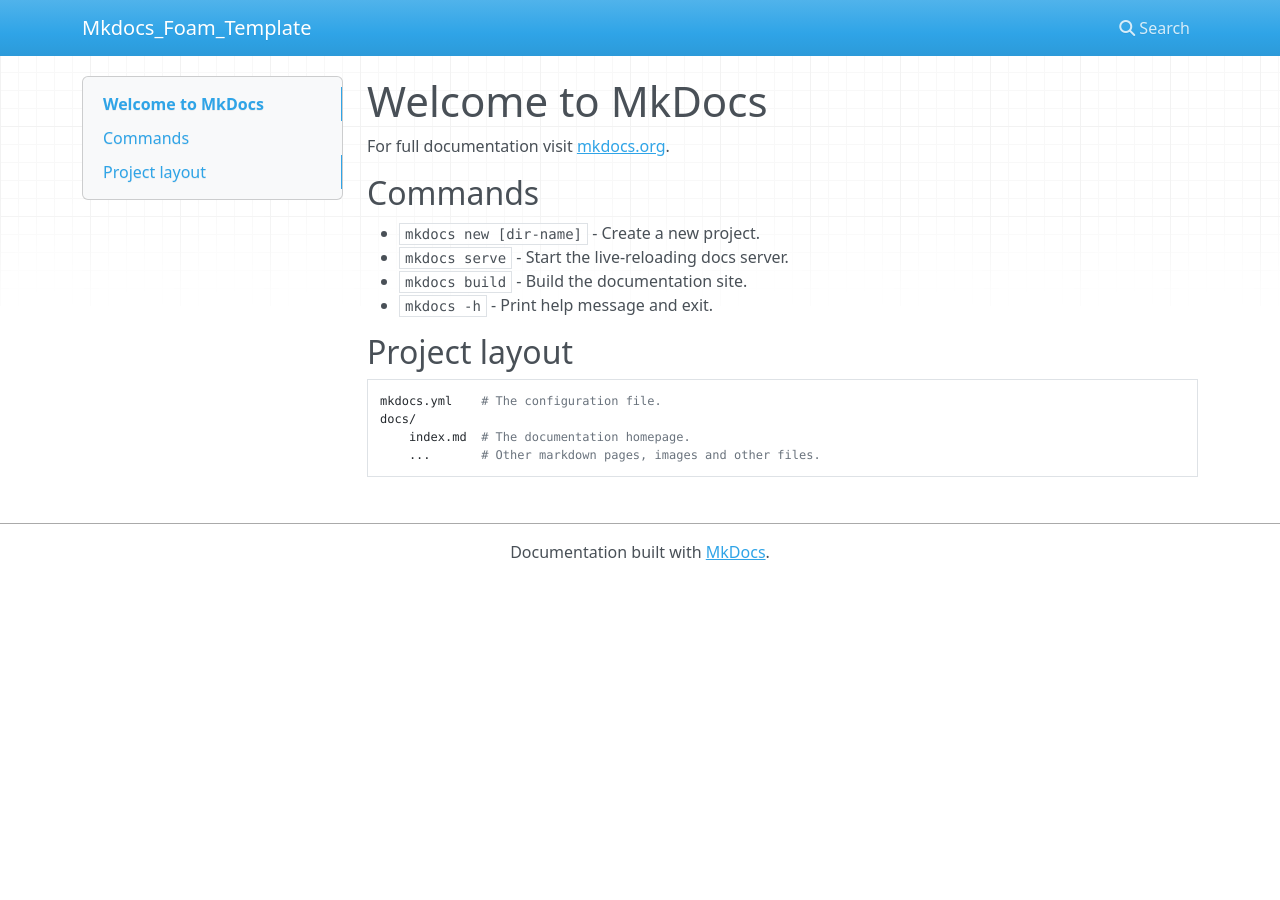
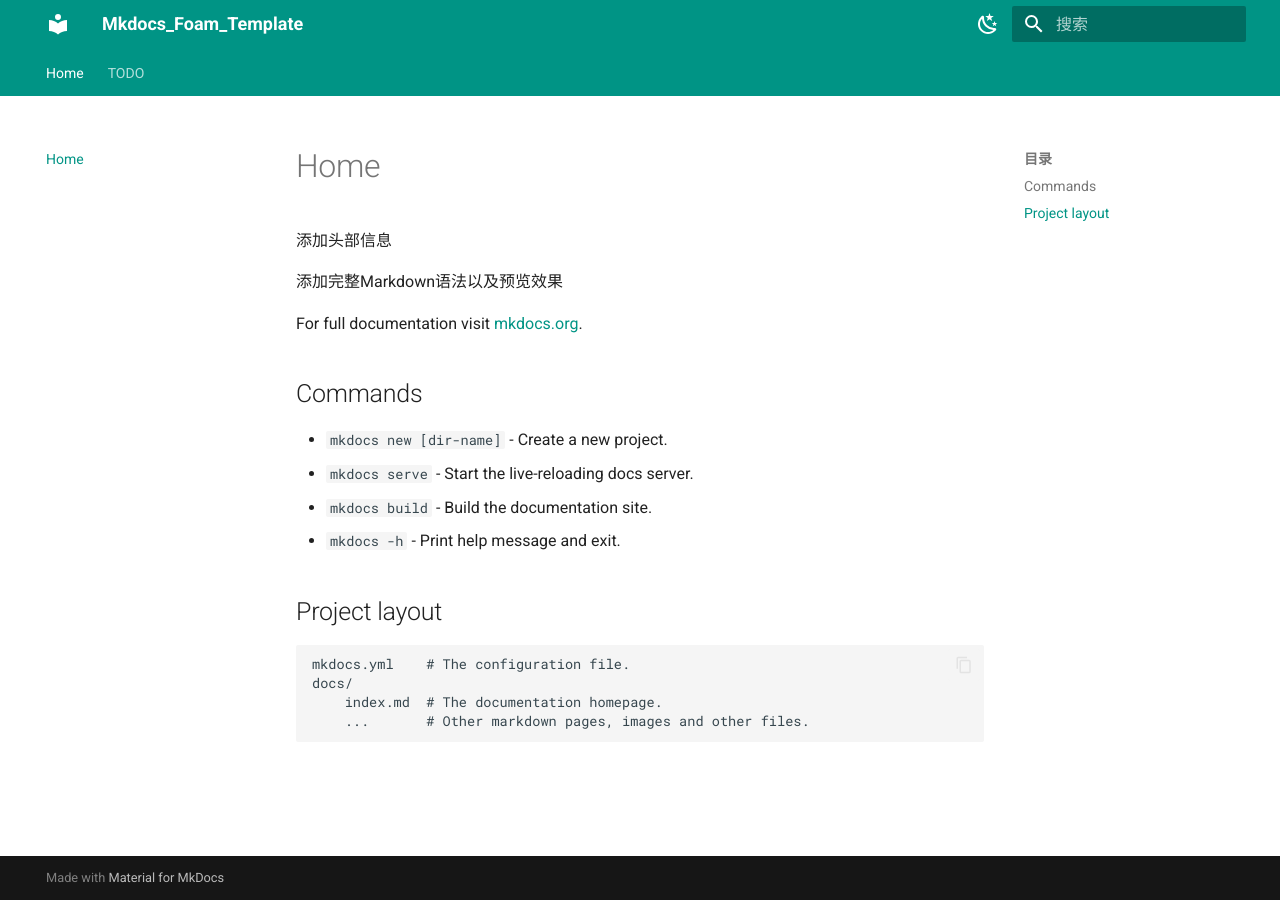
Before and after one commit to Orionxer/mkdocs_foam_template, an MkDocs documentation site: the page built from docs/index.md, in a window 1280 px wide. Built offline with MkDocs 1.6.1 and Material for MkDocs 9.7.7, drawn with Linux system fonts in a browser that asks for light colours; nearby versions of some CDN libraries.

Commit message:
✨ Added github action
- 新增pip依赖
- 新增mkdocs-material主题
- 增加部分笔记

```diff
--- a/docs/index.md
+++ b/docs/index.md
@@ -1,4 +1,8 @@
-# Welcome to MkDocs
+# Home
+
+添加头部信息
+
+添加完整Markdown语法以及预览效果
 
 For full documentation visit [mkdocs.org](https://www.mkdocs.org).
 
--- a/mkdocs.yml
+++ b/mkdocs.yml
@@ -1 +1,78 @@
+# 官方文档
+# https://www.mkdocs.org/getting-started/
+# https://squidfunk.github.io/mkdocs-material/setup/
+
 site_name: Mkdocs_Foam_Template
+# site_url: https://example.com
+theme:
+  name: material
+  palette:
+    # Palette toggle for light mode
+    - scheme: default # 浅色模式
+      toggle:
+        icon: material/weather-night
+        name: 切换深色模式
+      primary: teal   # 主题颜色
+      accent: green
+    # Palette toggle for dark mode
+    - scheme: slate
+      toggle:
+        icon: material/weather-sunny
+        name: 切换浅色模式
+      primary: teal   # 主题颜色
+      accent: green
+  #  favicon: attachment/portrait.png
+  language: zh
+  features:
+    - navigation.expand
+    # - navigation.instant
+    # - navigation.instant.prefetch
+    - navigation.tabs
+    # - navigation.tabs.sticky # 固定显示顶部栏
+    - navigation.indexes
+    # - navigation.footer
+    - navigation.path
+    - navigation.sections
+    - content.code.copy # 代码复制按钮
+    - content.footnote.tooltips # 脚注提示
+markdown_extensions:
+  - attr_list # https://squidfunk.github.io/mkdocs-material/reference/images/
+  - md_in_html
+  - pymdownx.tabbed:
+      alternate_style: true
+  - toc:
+      permalink: false
+  - admonition
+  - footnotes
+  - meta
+  - pymdownx.arithmatex:
+      generic: true  # 启用 MathJax
+  - pymdownx.betterem:
+      smart_enable: all
+  - pymdownx.caret
+  - pymdownx.mark
+  - pymdownx.tilde
+  - pymdownx.critic
+  - pymdownx.details
+  - pymdownx.magiclink
+  - pymdownx.smartsymbols
+  - pymdownx.highlight:
+      anchor_linenums: true
+      line_spans: __span
+      pygments_lang_class: true
+  - pymdownx.inlinehilite
+  - pymdownx.snippets
+  - pymdownx.superfences
+  - def_list
+  - pymdownx.tasklist:
+      custom_checkbox: true
+      # clickable_checkbox: true // 是否可选
+extra_javascript: # 显示数学公式js
+  - https://unpkg.com/mathjax@3/es5/tex-mml-chtml.js
+plugins:
+  - tags:         # material主题自带，其他主题可能需要注释tags功能
+      enabled: true
+      tags: false # 是否在文章顶部显示标签
+  - search:
+      jieba_dict: dict.txt  # 强化中文搜索
+  - roamlinks
```
Also changed, not shown: .foam/templates/daily-note.md (added, +5 -0 lines), README.md (+12 -3 lines), docs/todo.md (added, +23 -0 lines), requirements.txt (added, +7 -0 lines), 1 other file.
